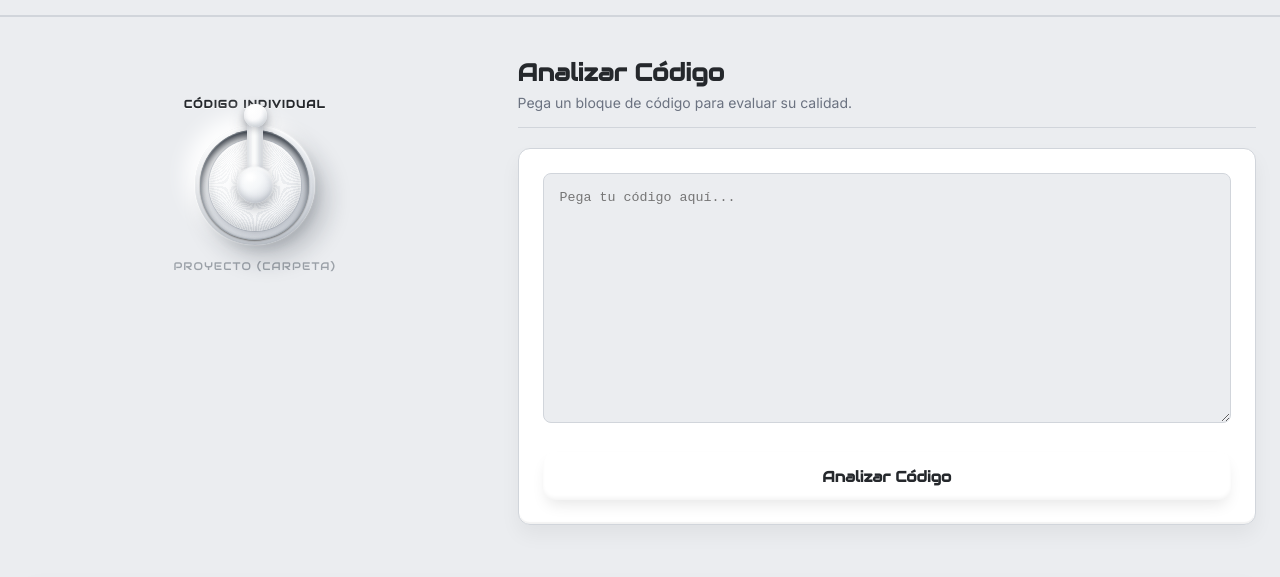
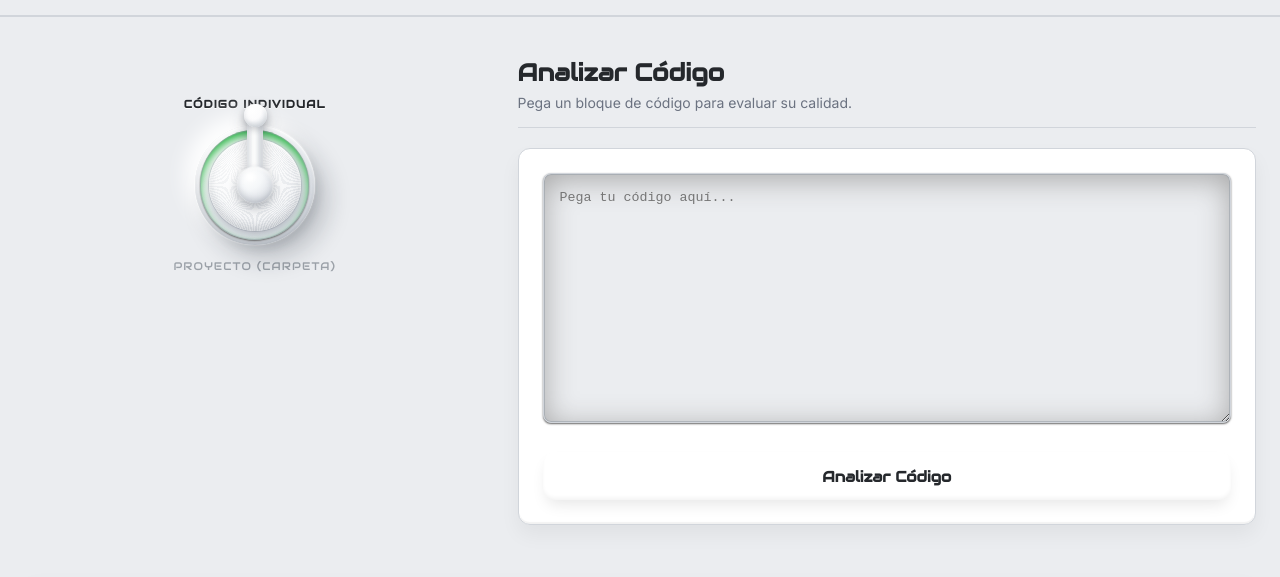
Before and after one commit to GunPark112c/SABDIAN, a plain HTML site: page static/index.html in a window 1280 px wide. Shown: the part 47-624 px from the top of the page. Drawn offline with Linux system fonts and the light colour scheme.

Commit message:
estilo.css

```diff
--- a/static/estilo.css
+++ b/static/estilo.css
@@ -139,6 +139,7 @@ button, input, textarea { font-family: inherit; }
     border: 1px solid var(--borde-goma); font-family: monospace; resize: vertical;
     background: var(--bg-pagina); color: var(--texto-principal);
     transition: background-color 0.5s ease, color 0.5s ease;
+    box-shadow: inset 0 0 0 1px rgba(150, 158, 168, 0.55), inset 0 5px 30px rgb(166, 166, 166), 0 1px 2px rgb(102, 102, 102);
 }
 
 .vl-docs-zona {
@@ -267,7 +268,7 @@ body.modo-oscuro .int-contenedor-tema {
 .int-entrada:focus-visible ~ .int-selector { box-shadow: var(--sombra-selector), 0 0 0 3px rgba(59, 130, 246, 0.45); }
 .int-bisel { position: absolute; inset: 0; border-radius: 50%; background: var(--fondo-bisel); box-shadow: var(--sombra-bisel); transition: background 0.45s ease, box-shadow 0.45s ease; }
 .int-bisel::after { content: ""; position: absolute; inset: 3%; border-radius: 50%; background: radial-gradient(circle at 32% 22%, var(--brillo-bisel), transparent 55%); transition: background 0.45s ease; }
-.int-engranaje { position: absolute; inset: 4.5%; border-radius: 50%; box-shadow: inset 0 0 0 1px rgba(150, 158, 168, 0.55), inset 0 5px 10px rgb(28, 35, 45), 0 1px 2px rgb(102, 102, 102); transform: rotate(0deg); transition: transform 0.65s cubic-bezier(0.3, 1.25, 0.4, 1); }
+.int-engranaje { position: absolute; inset: 4.5%; border-radius: 50%; box-shadow: inset 0 0 0 1px rgba(150, 158, 168, 0.55), inset 0 5px 10px rgb(39, 179, 67), 0 1px 2px rgb(102, 102, 102); transform: rotate(0deg); transition: transform 0.65s cubic-bezier(0.3, 1.25, 0.4, 1); }
 .int-entrada:checked ~ .int-selector .int-engranaje { transform: rotate(9deg); }
 .int-engranaje::after { content: ""; position: absolute; inset: 8%; border-radius: 50%; background-image: var(--fondo-placa); box-shadow: var(--sombra-placa); transition: background 0.45s ease, box-shadow 0.45s ease; }
 
```
